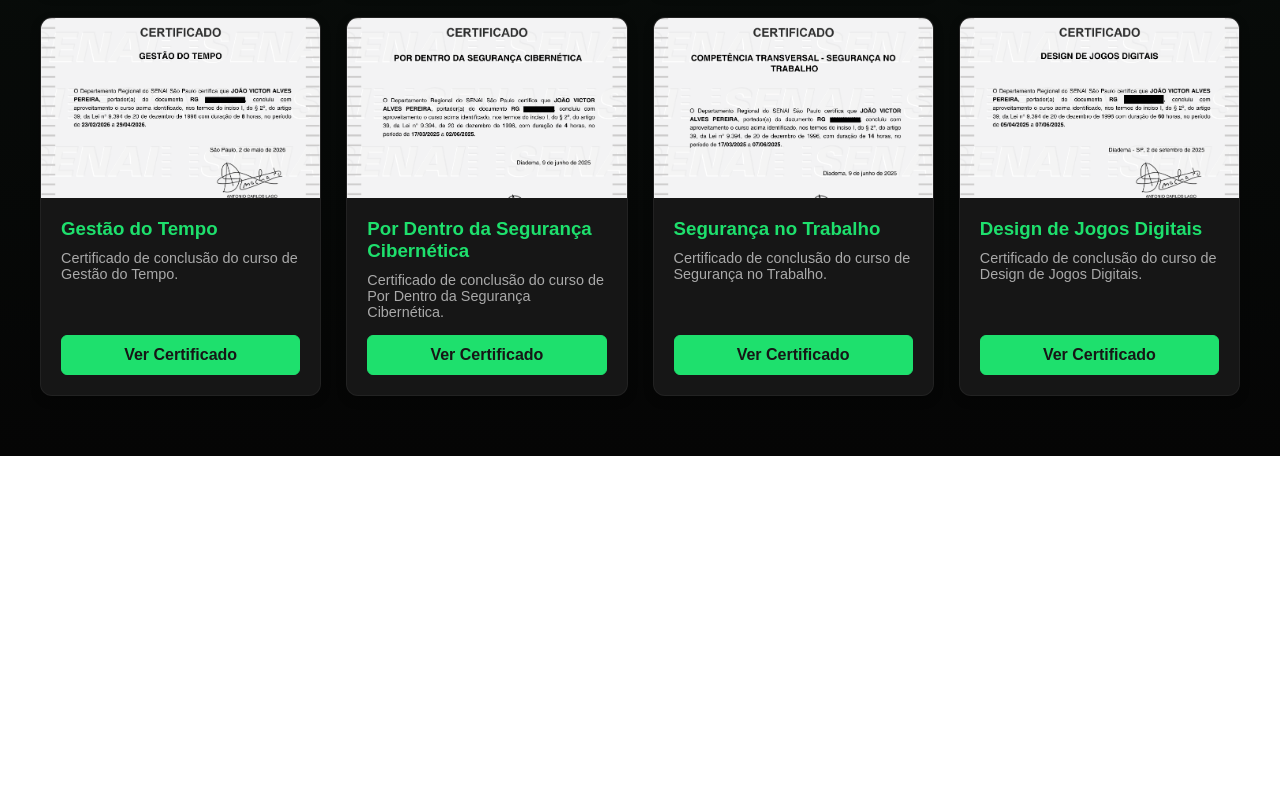
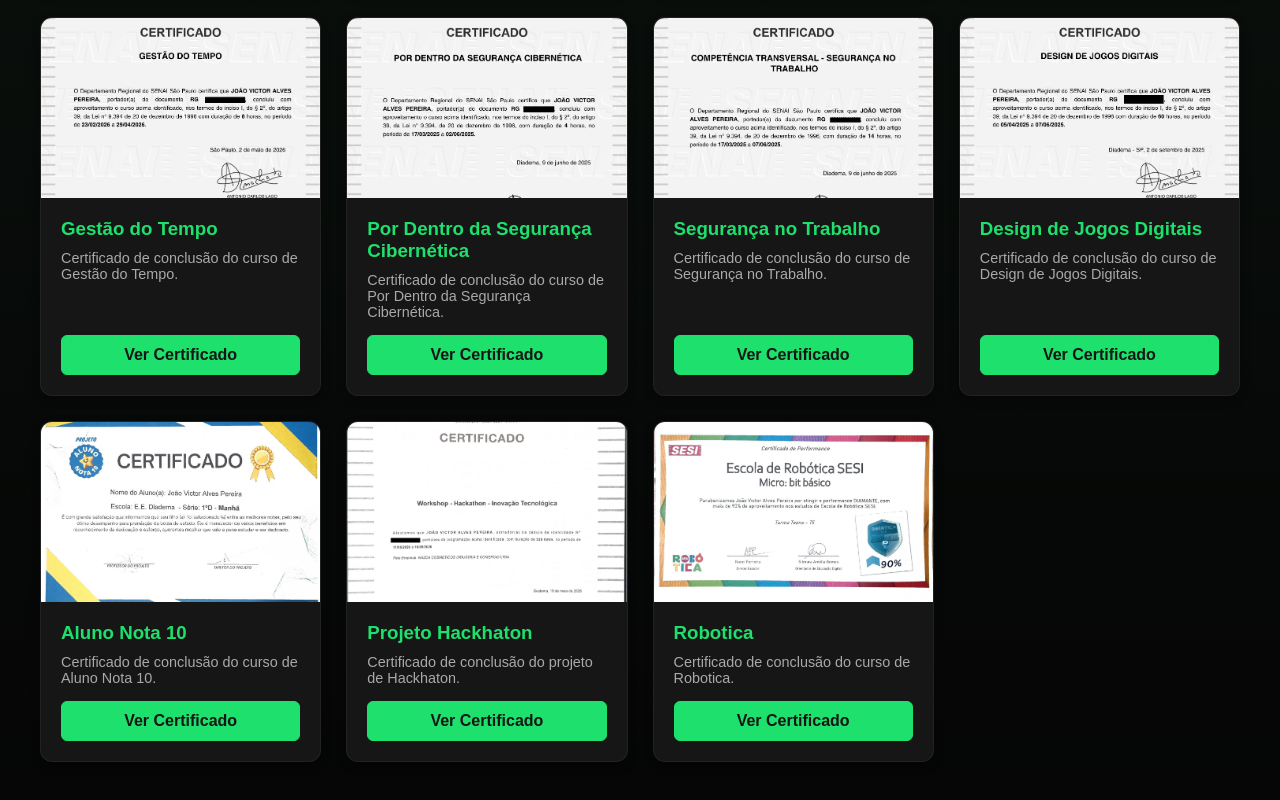
Before and after one commit to jvap-bit/portfolio_Dev, a plain HTML site: page pages/certificados.html in a window 1280 px wide. Shown: the part 1447-2247 px from the top of the page. Before the commit the page ends 1903 px from the top, so only its background shows below. Drawn offline with Linux system fonts and the light colour scheme.

Commit message:
adicionado tres certifiados

```diff
--- a/pages/certificados.html
+++ b/pages/certificados.html
@@ -31,6 +31,7 @@
                     <option value="linguagem">Linguagem</option>
                     <option value="transversais">Transversais</option>
                     <option value="presenciais">Presenciais</option>
+                    <option value="fisicos">Fisicos</option>
                 </select>
             </div>
         </div>
@@ -245,6 +246,45 @@
                 </div>
             </div>
 
+            <div class="certificado-card" data-categoria="presenciais" data-anime="up">
+                <div class="card-img">
+                    <img src="../assets/IMG/certificados/aluno nota 10.png" alt="Certificado Aluno Nota 10">
+                </div>
+                <div class="card-body">
+                    <h3 style="color: var(--primary); margin-bottom: 10px;">Aluno Nota 10</h3>
+                    <p style="color: var(--text-gray); font-size: 0.9rem; margin-bottom: 15px;">
+                        Certificado de conclusão do curso de Aluno Nota 10.
+                    </p>
+                    <a href="../assets/IMG/certificados/aluno nota 10.png" target="_blank" class="btn-enviar" style="display: block; text-align: center; text-decoration: none; margin-top: auto;">Ver Certificado</a>
+                </div>
+            </div>
+
+            <div class="certificado-card" data-categoria="fisicos" data-anime="up">
+                <div class="card-img">
+                    <img src="../assets/IMG/certificados/certificado hackhaton.png" alt="Certificado projeto hackhaton">
+                </div>
+                <div class="card-body">
+                    <h3 style="color: var(--primary); margin-bottom: 10px;">Projeto Hackhaton</h3>
+                    <p style="color: var(--text-gray); font-size: 0.9rem; margin-bottom: 15px;">
+                        Certificado de conclusão do projeto de Hackhaton.
+                    </p>
+                    <a href="../assets/IMG/certificados/certificado hackhaton.png" target="_blank" class="btn-enviar" style="display: block; text-align: center; text-decoration: none; margin-top: auto;">Ver Certificado</a>
+                </div>
+            </div>
+
+            <div class="certificado-card" data-categoria="presenciais" data-anime="up">
+                <div class="card-img">
+                    <img src="../assets/IMG/certificados/Robotica.png" alt="Certificado Robotica">
+                </div>
+                <div class="card-body">
+                    <h3 style="color: var(--primary); margin-bottom: 10px;">Robotica</h3>
+                    <p style="color: var(--text-gray); font-size: 0.9rem; margin-bottom: 15px;">
+                        Certificado de conclusão do curso de Robotica.
+                    </p>
+                    <a href="../assets/IMG/certificados/Robotica.png" target="_blank" class="btn-enviar" style="display: block; text-align: center; text-decoration: none; margin-top: auto;">Ver Certificado</a>
+                </div>
+            </div>
+
         </div>
     </main>
 
```
Also changed, not shown: assets/IMG/certificados/Robotica.png (added), assets/IMG/certificados/aluno nota 10.png (added), assets/IMG/certificados/certificado hackhaton.png (added).
